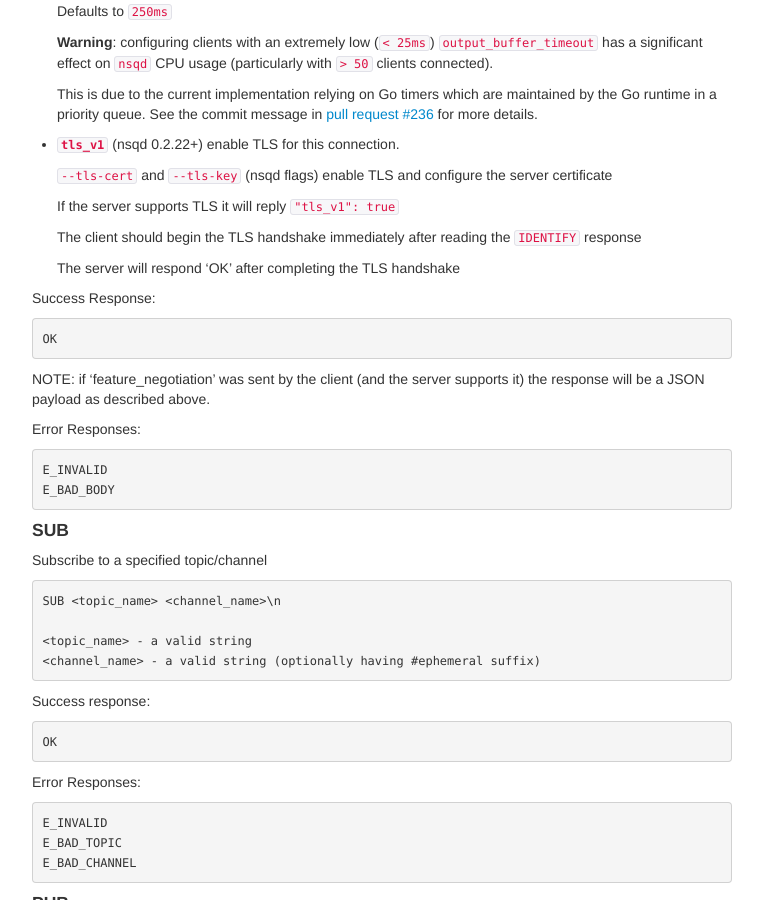
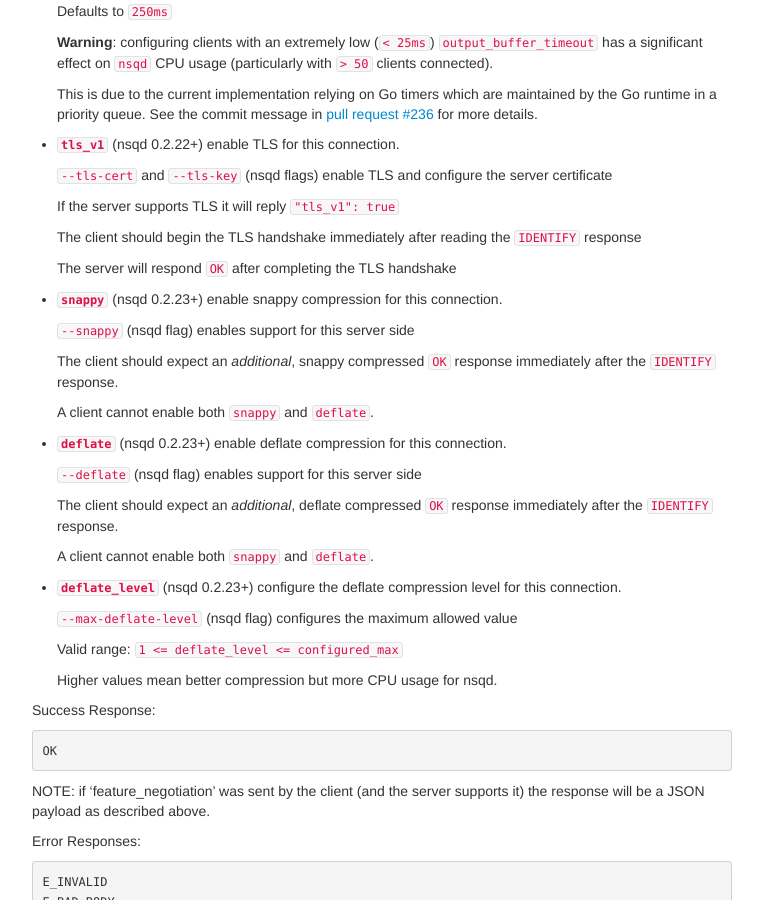
Before and after one commit to nsqio/nsq, a Jekyll site: the page built from _posts/2013-03-01-tcp_protocol_spec.md, in a window 1280 px wide and 900 px high, scrolled down 1320 px. Shown: the whole window, without its empty margins (378-1141 px from the left). Built offline with Jekyll 4.4.1, drawn with Linux system fonts in a browser that asks for light colours.

Commit message:
compression docs

```diff
--- a/_posts/2013-03-01-tcp_protocol_spec.md
+++ b/_posts/2013-03-01-tcp_protocol_spec.md
@@ -99,7 +99,33 @@ NOTE: this command takes a size prefixed **JSON** body, relevant fields:
 
      The client should begin the TLS handshake immediately after reading the `IDENTIFY` response
 
-     The server will respond 'OK' after completing the TLS handshake
+     The server will respond `OK` after completing the TLS handshake
+
+ * **`snappy`** (nsqd 0.2.23+) enable snappy compression for this connection.
+
+    `--snappy` (nsqd flag) enables support for this server side
+
+    The client should expect an *additional*, snappy compressed `OK` response immediately
+    after the `IDENTIFY` response.
+
+    A client cannot enable both `snappy` and `deflate`.
+
+ * **`deflate`** (nsqd 0.2.23+) enable deflate compression for this connection.
+
+    `--deflate` (nsqd flag) enables support for this server side
+
+    The client should expect an *additional*, deflate compressed `OK` response immediately
+    after the `IDENTIFY` response.
+
+    A client cannot enable both `snappy` and `deflate`.
+
+ * **`deflate_level`** (nsqd 0.2.23+) configure the deflate compression level for this connection.
+
+    `--max-deflate-level` (nsqd flag) configures the maximum allowed value
+
+    Valid range: `1 <= deflate_level <= configured_max`
+
+    Higher values mean better compression but more CPU usage for nsqd.
 
 Success Response:
 
```
Also changed, not shown: _posts/2012-12-01-nsqd.md (+3 -0 lines), 1 other file.
